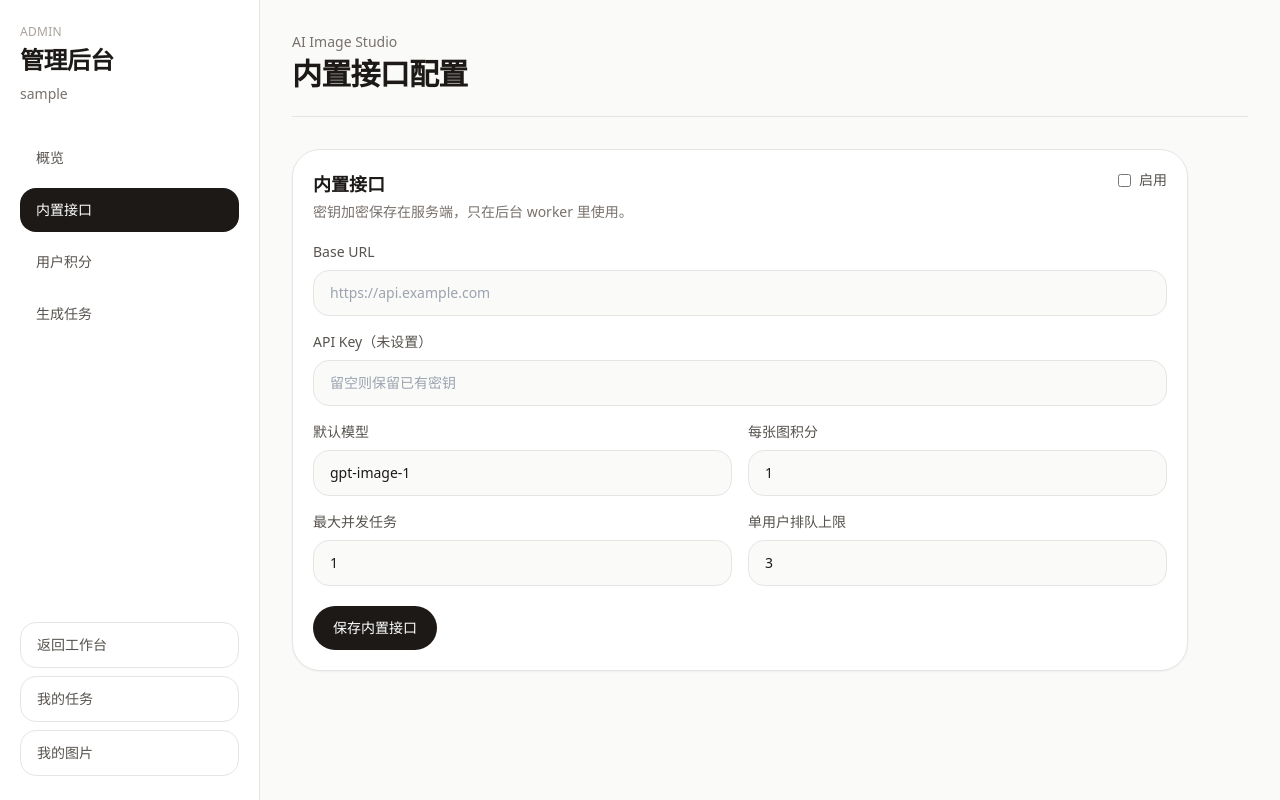
After one commit to 298582245/gptToImage, a Flask app: page /admin/provider in a window 1280 px wide. The commit adds this page. Run offline with Flask 3, Linux system fonts and the light colour scheme; the visitor is signed in with stand-in values (Sample User, id 1); data comes from the database, SQL or seed files in the repository; some libraries are stand-ins or nearby versions.

Commit message:
修复bug

```diff
--- a/app.py
+++ b/app.py
@@ -544,11 +544,8 @@ def api_custom_job(access_token: str):
     return jsonify({"ok": True, "job": job, "image_count": len(images)})
 
 
-@app.route(route_path("/admin"))
-@admin_required
-def admin_dashboard():
-    db = get_db()
-    stats = {
+def admin_stats(db: sqlite3.Connection) -> dict:
+    return {
         "users": db.execute("SELECT COUNT(*) FROM users").fetchone()[0],
         "images": db.execute("SELECT COUNT(*) FROM images").fetchone()[0],
         "public_images": db.execute("SELECT COUNT(*) FROM images WHERE visibility = 'public'").fetchone()[0],
@@ -568,34 +565,115 @@ def admin_dashboard():
             """
         ).fetchone()[0],
     }
-    recent_users = db.execute(
-        "SELECT id, username, credits, is_admin, created_at FROM users ORDER BY id DESC LIMIT 20"
+
+
+def load_recent_users(limit: int = 20) -> list[dict]:
+    rows = get_db().execute(
+        "SELECT id, username, credits, is_admin, created_at FROM users ORDER BY id DESC LIMIT ?",
+        (limit,),
     ).fetchall()
-    recent_images = db.execute(
+    return [dict(row) for row in rows]
+
+
+def load_recent_images(limit: int = 20) -> list[dict]:
+    rows = get_db().execute(
         """
         SELECT images.*, users.username
         FROM images
         LEFT JOIN users ON users.id = images.user_id
         ORDER BY images.created_at DESC, images.id DESC
-        LIMIT 20
+        LIMIT ?
+        """,
+        (limit,),
+    ).fetchall()
+    return [image_row_to_dict(row) for row in rows]
+
+
+def load_admin_jobs(limit: int = 80) -> list[dict]:
+    db = get_db()
+    builtin_rows = db.execute(
         """
-    ).fetchall()
-    recent_jobs = db.execute(
-        """
-        SELECT jobs.*, users.username
+        SELECT jobs.*, users.username, COUNT(images.id) AS image_count
         FROM generation_jobs AS jobs
         JOIN users ON users.id = jobs.user_id
+        LEFT JOIN images ON images.job_id = jobs.id
+        GROUP BY jobs.id
         ORDER BY jobs.created_at DESC, jobs.id DESC
-        LIMIT 20
+        LIMIT ?
         """
+        ,
+        (limit,),
     ).fetchall()
+    custom_rows = db.execute(
+        """
+        SELECT jobs.id, jobs.access_token, jobs.user_id, jobs.status, jobs.prompt,
+               jobs.effective_prompt, jobs.prompt_polished, jobs.model, jobs.size,
+               jobs.quality, jobs.background, jobs.output_format, jobs.style, jobs.n,
+               jobs.error_message, jobs.attempts, jobs.created_at, jobs.started_at,
+               jobs.completed_at, users.username, COUNT(images.id) AS image_count
+        FROM custom_generation_jobs AS jobs
+        LEFT JOIN users ON users.id = jobs.user_id
+        LEFT JOIN images ON images.access_token = jobs.access_token
+        GROUP BY jobs.id
+        ORDER BY jobs.created_at DESC, jobs.id DESC
+        LIMIT ?
+        """
+        ,
+        (limit,),
+    ).fetchall()
+
+    jobs = []
+    for row in builtin_rows:
+        job = job_row_to_dict(row)
+        job.update({"username": row["username"], "mode": "builtin", "mode_label": "内置接口"})
+        jobs.append(job)
+    for row in custom_rows:
+        job = custom_job_row_to_dict(row)
+        job.update({"username": row["username"] or "游客", "mode": "custom", "mode_label": "自定义接口"})
+        jobs.append(job)
+    return sorted(jobs, key=lambda item: (item["created_at"], item["id"]), reverse=True)[:limit]
+
+
+@app.route(route_path("/admin"))
+@admin_required
+def admin_dashboard():
+    db = get_db()
     return render_template(
-        "admin.html",
-        stats=stats,
+        "admin_dashboard.html",
+        active_admin_page="dashboard",
+        stats=admin_stats(db),
+        recent_images=load_recent_images(limit=12),
+        recent_jobs=load_admin_jobs(limit=12),
+    )
+
+
+@app.route(route_path("/admin/provider"))
+@admin_required
+def admin_provider():
+    return render_template(
+        "admin_provider.html",
+        active_admin_page="provider",
         provider_config=get_provider_config(),
-        recent_users=[dict(row) for row in recent_users],
-        recent_images=[image_row_to_dict(row) for row in recent_images],
-        recent_jobs=[job_row_to_dict(row) | {"username": row["username"]} for row in recent_jobs],
+    )
+
+
+@app.route(route_path("/admin/users"))
+@admin_required
+def admin_users():
+    return render_template(
+        "admin_users.html",
+        active_admin_page="users",
+        recent_users=load_recent_users(limit=80),
+    )
+
+
+@app.route(route_path("/admin/jobs"))
+@admin_required
+def admin_jobs():
+    return render_template(
+        "admin_jobs.html",
+        active_admin_page="jobs",
+        recent_jobs=load_admin_jobs(limit=120),
     )
 
 
@@ -609,7 +687,7 @@ def admin_provider_update():
         flash("内置接口配置已保存。")
     except Exception as exc:  # noqa: BLE001
         flash(f"保存失败：{exc}")
-    return redirect(url_for("admin_dashboard"))
+    return redirect(url_for("admin_provider"))
 
 
 @app.post(route_path("/admin/credits"))
@@ -627,7 +705,7 @@ def admin_credits_update():
         flash("积分已调整。")
     except Exception as exc:  # noqa: BLE001
         flash(f"积分调整失败：{exc}")
-    return redirect(url_for("admin_dashboard"))
+    return redirect(url_for("admin_users"))
 
 
 @app.post(route_path("/admin/jobs/<int:job_id>/cancel"))
@@ -642,7 +720,7 @@ def admin_cancel_job(job_id: int):
         if not job or job["status"] != "pending":
             db.rollback()
             flash("只能取消待生成任务；生成中的任务会在失败时自动退款。")
-            return redirect(url_for("admin_dashboard"))
+            return redirect(url_for("admin_jobs"))
 
         add_credit_ledger(db, job["user_id"], int(job["cost"]), "管理员取消任务退款", job_id)
         db.execute(
@@ -654,7 +732,7 @@ def admin_cancel_job(job_id: int):
     except Exception as exc:  # noqa: BLE001
         db.rollback()
         flash(f"取消失败：{exc}")
-    return redirect(url_for("admin_dashboard"))
+    return redirect(url_for("admin_jobs"))
 
 
 def normalize_base_url(base_url: str) -> str:
--- /dev/null
+++ b/templates/admin_layout.html
@@ -0,0 +1,49 @@
+<!doctype html>
+<html lang="zh-CN">
+  <head>
+    <meta charset="utf-8">
+    <meta name="viewport" content="width=device-width, initial-scale=1">
+    <title>{% block title %}管理员后台{% endblock %} - AI Image Studio</title>
+    <script src="https://cdn.tailwindcss.com"></script>
+  </head>
+  <body class="min-h-screen bg-stone-50 text-stone-900">
+    <div class="min-h-screen lg:grid lg:grid-cols-[260px_minmax(0,1fr)]">
+      <aside class="border-b border-stone-200 bg-white lg:min-h-screen lg:border-b-0 lg:border-r">
+        <div class="flex h-full flex-col px-5 py-6">
+          <div>
+            <p class="text-xs font-medium uppercase tracking-wide text-stone-400">Admin</p>
+            <h1 class="mt-1 text-2xl font-semibold tracking-tight">管理后台</h1>
+            <p class="mt-2 text-sm text-stone-500">{{ current_user.username }}</p>
+          </div>
+          {% set nav_items = [
+            ('dashboard', '概览', 'admin_dashboard'),
+            ('provider', '内置接口', 'admin_provider'),
+            ('users', '用户积分', 'admin_users'),
+            ('jobs', '生成任务', 'admin_jobs')
+          ] %}
+          <nav class="mt-8 grid gap-2 text-sm">
+            {% for key, label, endpoint in nav_items %}
+            <a href="{{ url_for(endpoint) }}" class="rounded-2xl px-4 py-3 font-medium transition {% if active_admin_page == key %}bg-stone-900 text-white{% else %}text-stone-600 hover:bg-stone-100 hover:text-stone-950{% endif %}">{{ label }}</a>
+            {% endfor %}
+          </nav>
+          <div class="mt-auto grid gap-2 pt-8 text-sm">
+            <a class="rounded-2xl border border-stone-200 px-4 py-3 text-stone-600 hover:text-stone-950" href="{{ url_for('index') }}">返回工作台</a>
+            <a class="rounded-2xl border border-stone-200 px-4 py-3 text-stone-600 hover:text-stone-950" href="{{ url_for('my_jobs') }}">我的任务</a>
+            <a class="rounded-2xl border border-stone-200 px-4 py-3 text-stone-600 hover:text-stone-950" href="{{ url_for('my_images') }}">我的图片</a>
+          </div>
+        </div>
+      </aside>
+
+      <main class="px-4 py-8 sm:px-6 lg:px-8">
+        <div class="mx-auto max-w-7xl">
+          <header class="border-b border-stone-200 pb-6">
+            <p class="text-sm text-stone-500">AI Image Studio</p>
+            <h2 class="mt-1 text-3xl font-semibold tracking-tight">{% block heading %}管理员后台{% endblock %}</h2>
+          </header>
+          {% block content %}{% endblock %}
+        </div>
+      </main>
+    </div>
+    {% include "_modal_messages.html" %}
+  </body>
+</html>
--- /dev/null
+++ b/templates/admin_provider.html
@@ -0,0 +1,53 @@
+{% extends "admin_layout.html" %}
+
+{% block title %}内置接口{% endblock %}
+{% block heading %}内置接口配置{% endblock %}
+
+{% block content %}
+<section class="mt-8 max-w-4xl rounded-[28px] border border-stone-200 bg-white p-5 shadow-sm">
+  <form method="post" action="{{ url_for('admin_provider_update') }}">
+    <input type="hidden" name="_csrf_token" value="{{ csrf_token() }}">
+    {% if provider_config.has_api_key %}
+    <input type="hidden" name="keep_existing_key" value="on">
+    {% endif %}
+    <div class="flex items-start justify-between gap-4">
+      <div>
+        <h3 class="text-lg font-semibold">内置接口</h3>
+        <p class="mt-1 text-sm text-stone-500">密钥加密保存在服务端，只在后台 worker 里使用。</p>
+      </div>
+      <label class="inline-flex items-center gap-2 text-sm text-stone-600">
+        <input type="checkbox" name="enabled" {% if provider_config.enabled %}checked{% endif %}>
+        启用
+      </label>
+    </div>
+
+    <div class="mt-5 grid gap-4 sm:grid-cols-2">
+      <label class="block sm:col-span-2">
+        <span class="mb-2 block text-sm font-medium text-stone-600">Base URL</span>
+        <input name="base_url" value="{{ provider_config.base_url }}" class="w-full rounded-2xl border border-stone-200 bg-stone-50 px-4 py-3 text-sm outline-none focus:border-stone-400" placeholder="https://api.example.com">
+      </label>
+      <label class="block sm:col-span-2">
+        <span class="mb-2 block text-sm font-medium text-stone-600">API Key（{{ provider_config.api_key_masked }}）</span>
+        <input type="password" name="api_key" class="w-full rounded-2xl border border-stone-200 bg-stone-50 px-4 py-3 text-sm outline-none focus:border-stone-400" placeholder="留空则保留已有密钥">
+      </label>
+      <label class="block">
+        <span class="mb-2 block text-sm font-medium text-stone-600">默认模型</span>
+        <input name="model" value="{{ provider_config.model }}" class="w-full rounded-2xl border border-stone-200 bg-stone-50 px-4 py-3 text-sm outline-none focus:border-stone-400">
+      </label>
+      <label class="block">
+        <span class="mb-2 block text-sm font-medium text-stone-600">每张图积分</span>
+        <input type="number" min="0" name="price_per_image" value="{{ provider_config.price_per_image }}" class="w-full rounded-2xl border border-stone-200 bg-stone-50 px-4 py-3 text-sm outline-none focus:border-stone-400">
+      </label>
+      <label class="block">
+        <span class="mb-2 block text-sm font-medium text-stone-600">最大并发任务</span>
+        <input type="number" min="1" max="5" name="max_concurrent_jobs" value="{{ provider_config.max_concurrent_jobs }}" class="w-full rounded-2xl border border-stone-200 bg-stone-50 px-4 py-3 text-sm outline-none focus:border-stone-400">
+      </label>
+      <label class="block">
+        <span class="mb-2 block text-sm font-medium text-stone-600">单用户排队上限</span>
+        <input type="number" min="1" max="20" name="per_user_pending_limit" value="{{ provider_config.per_user_pending_limit }}" class="w-full rounded-2xl border border-stone-200 bg-stone-50 px-4 py-3 text-sm outline-none focus:border-stone-400">
+      </label>
+    </div>
+    <button class="mt-5 rounded-full bg-stone-900 px-5 py-3 text-sm font-medium text-white" type="submit">保存内置接口</button>
+  </form>
+</section>
+{% endblock %}
```
Also changed, not shown: templates/admin_dashboard.html (added, +57 -0 lines), templates/admin_jobs.html (added, +55 -0 lines), templates/admin_users.html (added, +49 -0 lines), templates/custom_job.html (+2 -9 lines), .claude/operations-log.md.
